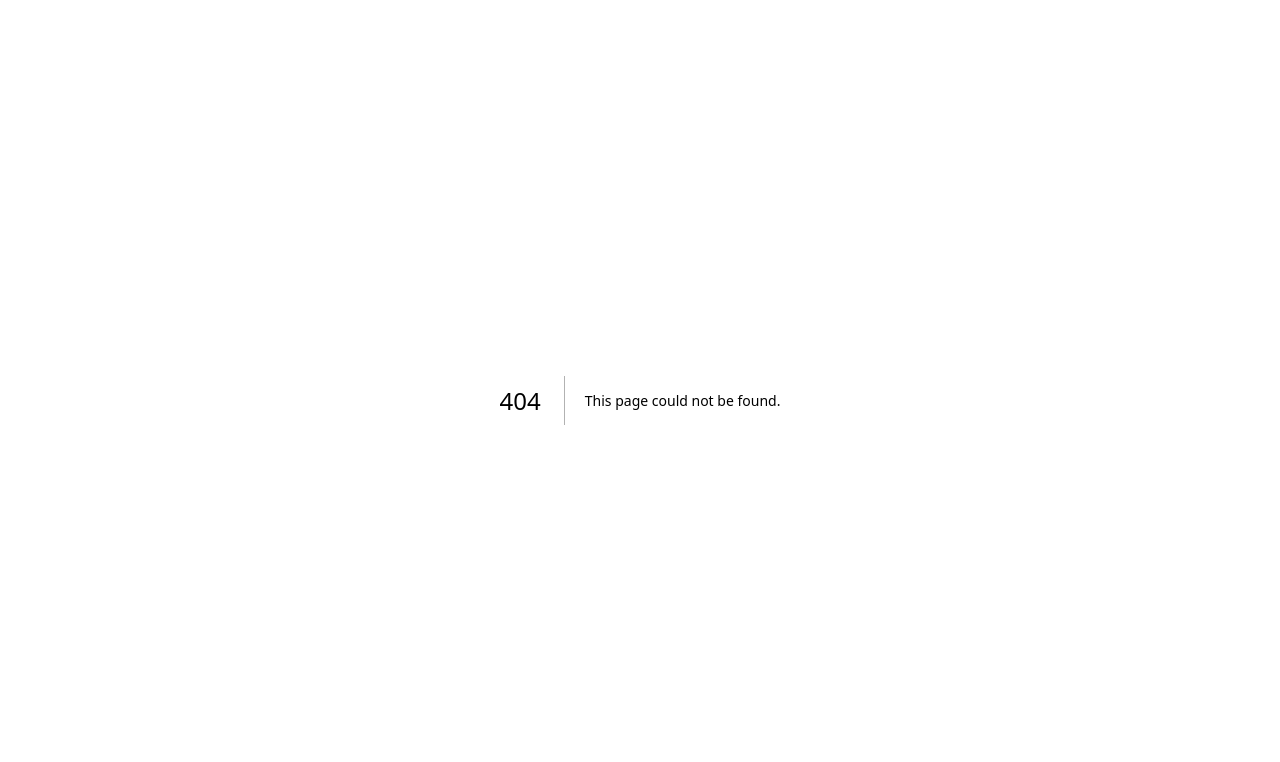
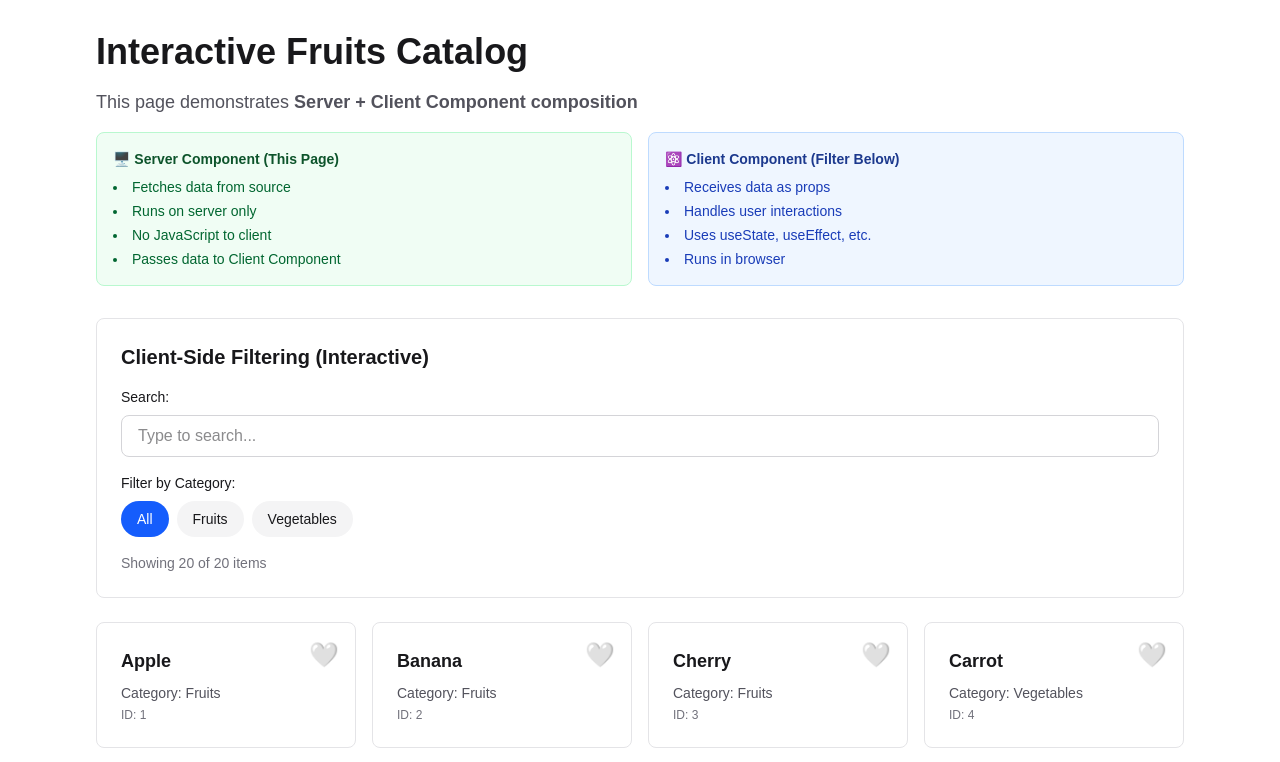
Before and after one commit to programmer4web/test-nextjs, a Next.js app: page /fruits/interactive in a window 1280 px wide. Before the commit this address had no page. Shown: the top 762 px of the page. Built offline with nearby package versions, Linux system fonts and the light colour scheme.

Commit message:
Server + Client Component composition

```diff
--- /dev/null
+++ b/app/fruits/interactive/FruitsFilter.tsx
@@ -0,0 +1,132 @@
+'use client';
+
+import { useState } from 'react';
+
+interface Fruit {
+  id: string;
+  label: string;
+  value: string;
+  category: string;
+}
+
+interface FruitsFilterProps {
+  fruits: Fruit[];
+}
+
+// Client Component - uses hooks and handles interactivity
+export default function FruitsFilter({ fruits }: FruitsFilterProps) {
+  const [selectedCategory, setSelectedCategory] = useState<string>('all');
+  const [favorites, setFavorites] = useState<Set<string>>(new Set());
+  const [searchQuery, setSearchQuery] = useState('');
+
+  // Get unique categories
+  const categories = ['all', ...Array.from(new Set(fruits.map(f => f.category)))];
+
+  // Filter fruits
+  const filteredFruits = fruits.filter(fruit => {
+    const matchesCategory = selectedCategory === 'all' || fruit.category === selectedCategory;
+    const matchesSearch = fruit.label.toLowerCase().includes(searchQuery.toLowerCase());
+    return matchesCategory && matchesSearch;
+  });
+
+  // Toggle favorite
+  const toggleFavorite = (id: string) => {
+    setFavorites(prev => {
+      const newFavorites = new Set(prev);
+      if (newFavorites.has(id)) {
+        newFavorites.delete(id);
+      } else {
+        newFavorites.add(id);
+      }
+      return newFavorites;
+    });
+  };
+
+  return (
+    <div className="space-y-6">
+      {/* Client-side Controls */}
+      <div className="bg-white dark:bg-zinc-900 p-6 rounded-lg border border-zinc-200 dark:border-zinc-800">
+        <h2 className="text-xl font-semibold mb-4 text-zinc-900 dark:text-zinc-50">
+          Client-Side Filtering (Interactive)
+        </h2>
+
+        {/* Search Input */}
+        <div className="mb-4">
+          <label className="block text-sm font-medium mb-2 text-zinc-900 dark:text-zinc-50">
+            Search:
+          </label>
+          <input
+            type="text"
+            value={searchQuery}
+            onChange={(e) => setSearchQuery(e.target.value)}
+            placeholder="Type to search..."
+            className="w-full px-4 py-2 border border-zinc-300 dark:border-zinc-700 rounded-lg bg-white dark:bg-zinc-800 text-zinc-900 dark:text-zinc-50 focus:outline-none focus:ring-2 focus:ring-blue-500"
+          />
+        </div>
+
+        {/* Category Filter */}
+        <div>
+          <label className="block text-sm font-medium mb-2 text-zinc-900 dark:text-zinc-50">
+            Filter by Category:
+          </label>
+          <div className="flex flex-wrap gap-2">
+            {categories.map(category => (
+              <button
+                key={category}
+                onClick={() => setSelectedCategory(category)}
+                className={`px-4 py-2 rounded-full text-sm font-medium transition-colors ${
+                  selectedCategory === category
+                    ? 'bg-blue-600 text-white'
+                    : 'bg-zinc-100 dark:bg-zinc-800 text-zinc-900 dark:text-zinc-50 hover:bg-zinc-200 dark:hover:bg-zinc-700'
+                }`}
+              >
+                {category.charAt(0).toUpperCase() + category.slice(1)}
+              </button>
+            ))}
+          </div>
+        </div>
+
+        <p className="text-sm text-zinc-500 dark:text-zinc-400 mt-4">
+          Showing {filteredFruits.length} of {fruits.length} items
+          {favorites.size > 0 && ` • ${favorites.size} favorited`}
+        </p>
+      </div>
+
+      {/* Results Grid */}
+      <div className="grid grid-cols-1 sm:grid-cols-2 md:grid-cols-3 lg:grid-cols-4 gap-4">
+        {filteredFruits.map(fruit => (
+          <div
+            key={fruit.id}
+            className="bg-white dark:bg-zinc-900 p-6 rounded-lg border border-zinc-200 dark:border-zinc-800 hover:shadow-lg transition-shadow relative"
+          >
+            <button
+              onClick={() => toggleFavorite(fruit.id)}
+              className="absolute top-4 right-4 text-2xl hover:scale-110 transition-transform"
+              aria-label="Toggle favorite"
+            >
+              {favorites.has(fruit.id) ? '❤️' : '🤍'}
+            </button>
+
+            <h3 className="text-lg font-semibold text-zinc-900 dark:text-zinc-50 mb-2 pr-8">
+              {fruit.label}
+            </h3>
+            <div className="text-sm text-zinc-600 dark:text-zinc-400 space-y-1">
+              <p>
+                <span className="font-medium">Category:</span> {fruit.category}
+              </p>
+              <p className="text-xs text-zinc-500 dark:text-zinc-500">
+                ID: {fruit.id}
+              </p>
+            </div>
+          </div>
+        ))}
+      </div>
+
+      {filteredFruits.length === 0 && (
+        <div className="text-center py-12 text-zinc-500 dark:text-zinc-400">
+          No fruits found matching your criteria.
+        </div>
+      )}
+    </div>
+  );
+}
--- /dev/null
+++ b/app/fruits/interactive/page.tsx
@@ -0,0 +1,81 @@
+import { Metadata } from 'next';
+import fruitsData from '@/data/fruits.json';
+import FruitsFilter from './FruitsFilter';
+
+export const metadata: Metadata = {
+  title: 'Interactive Fruits - Server + Client Demo',
+  description: 'Demonstrates Server Component fetching data and Client Component handling interactivity',
+};
+
+// Server Component - fetches data
+async function getFruits() {
+  // Simulate database query
+  await new Promise(resolve => setTimeout(resolve, 300));
+  return fruitsData;
+}
+
+// Server Component (async, no hooks, no interactivity)
+export default async function InteractiveFruitsPage() {
+  // Data fetching happens on the server
+  const fruits = await getFruits();
+
+  return (
+    <div className="w-full max-w-6xl mx-auto p-8">
+      <div className="mb-8">
+        <h1 className="text-4xl font-bold mb-4 text-zinc-900 dark:text-zinc-50">
+          Interactive Fruits Catalog
+        </h1>
+        <p className="text-lg text-zinc-600 dark:text-zinc-400 mb-4">
+          This page demonstrates <strong>Server + Client Component composition</strong>
+        </p>
+        <div className="grid md:grid-cols-2 gap-4 text-sm">
+          <div className="p-4 bg-green-50 dark:bg-green-950 border border-green-200 dark:border-green-800 rounded-lg">
+            <h3 className="font-semibold text-green-900 dark:text-green-100 mb-2">
+              🖥️ Server Component (This Page)
+            </h3>
+            <ul className="text-green-800 dark:text-green-200 space-y-1 list-disc list-inside">
+              <li>Fetches data from source</li>
+              <li>Runs on server only</li>
+              <li>No JavaScript to client</li>
+              <li>Passes data to Client Component</li>
+            </ul>
+          </div>
+          <div className="p-4 bg-blue-50 dark:bg-blue-950 border border-blue-200 dark:border-blue-800 rounded-lg">
+            <h3 className="font-semibold text-blue-900 dark:text-blue-100 mb-2">
+              ⚛️ Client Component (Filter Below)
+            </h3>
+            <ul className="text-blue-800 dark:text-blue-200 space-y-1 list-disc list-inside">
+              <li>Receives data as props</li>
+              <li>Handles user interactions</li>
+              <li>Uses useState, useEffect, etc.</li>
+              <li>Runs in browser</li>
+            </ul>
+          </div>
+        </div>
+      </div>
+
+      {/* Client Component - handles interactivity */}
+      <FruitsFilter fruits={fruits} />
+
+      <div className="mt-8 p-6 bg-zinc-50 dark:bg-zinc-900 border border-zinc-200 dark:border-zinc-800 rounded-lg">
+        <h3 className="text-lg font-semibold mb-3 text-zinc-900 dark:text-zinc-50">
+          💡 How This Works:
+        </h3>
+        <ol className="space-y-2 text-sm text-zinc-700 dark:text-zinc-300 list-decimal list-inside">
+          <li>
+            <strong>Server Component</strong> fetches data on the server (no API route needed)
+          </li>
+          <li>
+            <strong>Data is passed as props</strong> to the Client Component
+          </li>
+          <li>
+            <strong>Client Component</strong> uses useState to handle filtering/favoriting
+          </li>
+          <li>
+            <strong>Best of both worlds:</strong> Fast server rendering + interactive UI
+          </li>
+        </ol>
+      </div>
+    </div>
+  );
+}
--- a/app/page.tsx
+++ b/app/page.tsx
@@ -63,16 +63,22 @@ export default function Home() {
           <h3 className="text-lg font-semibold text-zinc-900 dark:text-zinc-50">Demos:</h3>
           <div className="flex flex-col sm:flex-row gap-4">
             <a
-              className="flex h-12 w-full items-center justify-center rounded-full border border-solid border-black/[.08] px-5 transition-colors hover:border-transparent hover:bg-black/[.04] dark:border-white/[.145] dark:hover:bg-[#1a1a1a] sm:w-auto"
+              className="flex h-12 w-full items-center justify-center rounded-full border border-solid border-blue-600/[.2] px-5 transition-colors hover:border-transparent hover:bg-blue-600/[.1] dark:border-blue-400/[.2] dark:hover:bg-blue-400/[.1] sm:w-auto"
               href="/demo"
             >
-              Autocomplete (Client)
+              Client Component
             </a>
             <a
               className="flex h-12 w-full items-center justify-center rounded-full border border-solid border-green-600/[.2] px-5 transition-colors hover:border-transparent hover:bg-green-600/[.1] dark:border-green-400/[.2] dark:hover:bg-green-400/[.1] sm:w-auto"
               href="/fruits"
             >
-              Catalog (Server) ⚡
+              Server Component
+            </a>
+            <a
+              className="flex h-12 w-full items-center justify-center rounded-full border border-solid border-purple-600/[.2] px-5 transition-colors hover:border-transparent hover:bg-purple-600/[.1] dark:border-purple-400/[.2] dark:hover:bg-purple-400/[.1] sm:w-auto"
+              href="/fruits/interactive"
+            >
+              Server + Client ✨
             </a>
           </div>
         </div>
```
